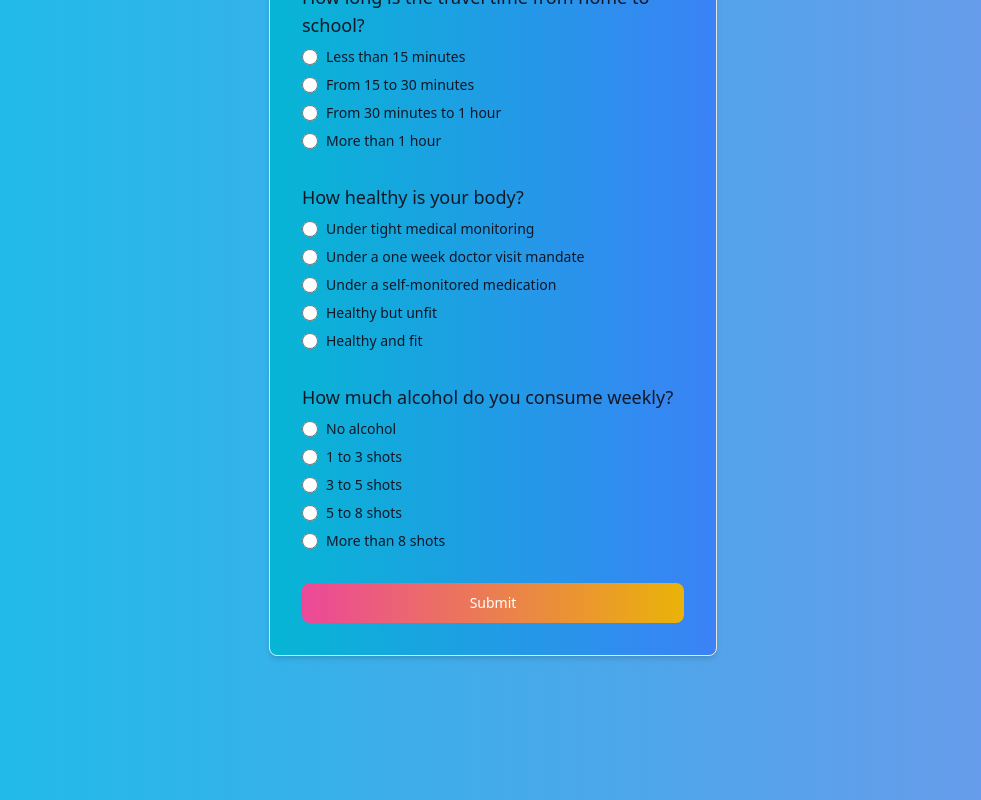
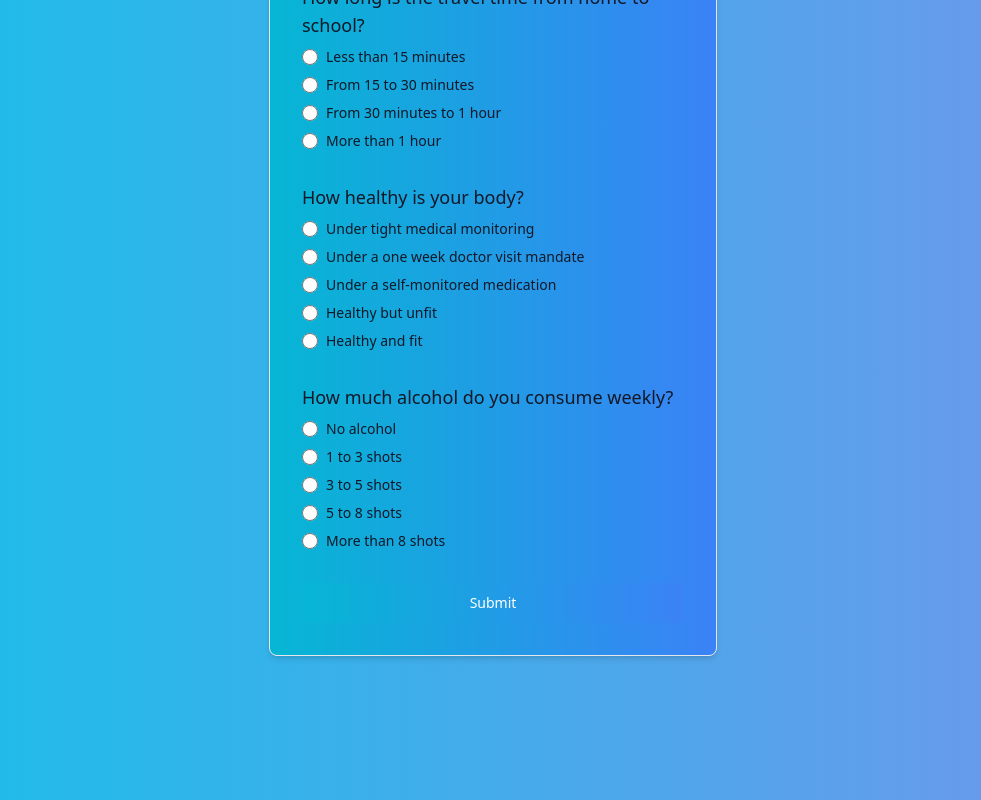
Before and after one commit to ariqRam/grade-predictor, a Next.js app: page / in a window 1280 px wide. Shown: the part 642-1442 px from the top of the page, without its empty margins (147-1128 px from the left). Built offline with nearby package versions, Linux system fonts and the light colour scheme.

Commit message:
added a submit button to regression

```diff
--- a/pages/index.tsx
+++ b/pages/index.tsx
@@ -22,8 +22,9 @@ export default function Home() {
   const weekendAlcoholCategories = ["No alcohol", "1 to 3 shots", "3 to 5 shots", "5 to 8 shots", "More than 8 shots"];
 
 
-  function submitData(e: FormEvent<HTMLFormElement>) {
+  function submitData(e: any) {
     e.preventDefault()
+    setShowModal(true)
     axios.post("https://grade-predictor-api.azurewebsites.net/regress", { studyTime, freeTime, travelTime, health, walc })
       .then((res) => {
         setGrade(res.data['grade']);
@@ -45,7 +46,6 @@ export default function Home() {
       <div className="mx-auto mt-[2vh] w-full max-w-md rounded-lg border border-gray-200 bg-white bg-gradient-to-r from-cyan-500 to-blue-500 p-4 shadow-md sm:p-6 md:p-8 mb-36 ">
         <form
           className="space-y-6"
-          onSubmit={(e) => submitData(e)}
         >
 
           <RadioList
@@ -88,8 +88,9 @@ export default function Home() {
             desc="How much alcohol do you consume weekly?"
           />
           <button
-            type="submit"
-            className="w-full hover:from-indigo-500 hover:via-purple-500 hover:to-pink-500 rounded-lg bg-gradient-to-r from-pink-500 to-yellow-500 px-5 py-2.5 text-center text-sm font-medium text-white focus:outline-none focus:ring-4 focus:ring-blue-300 dark:focus:ring-blue-800"
+            onClick={(e) => submitData(e)}
+            data-modal-target="small-modal" data-modal-toggle="small-modal"
+            className="w-full from-cyan-500 to-blue-500 hover:from-indigo-500 hover:via-purple-500 hover:to-pink-500 rounded-lg bg-gradient-to-r  px-5 py-2.5 text-center text-sm font-medium text-white focus:outline-none focus:ring-4 focus:ring-blue-300 dark:focus:ring-blue-800"
           >
             Submit
           </button>
```
